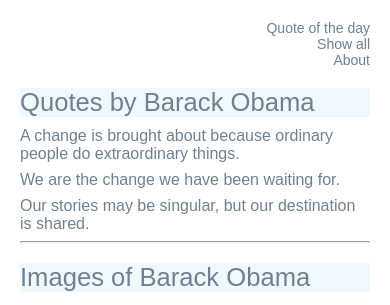
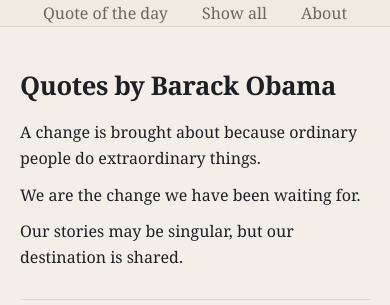
Before and after one commit to varadarohokale/cs412, a Django app: page /show_all/ in a window 390 px wide. Shown: the top 305 px of the page. Run offline with Django 5.2, Linux system fonts and the light colour scheme.

Commit message:
Improved CSS

```diff
--- a/quotes/templates/quotes/base.html
+++ b/quotes/templates/quotes/base.html
@@ -1,31 +1,51 @@
+<!--
+File: base.html
+Author: Varada Rohokale (vroho@bu.edu), 1/29/2026
+Description: Base HTML template for the quotes application. Defines the
+overall page structure, navigation bar, stylesheet inclusion, and a
+content block for child templates to extend.
+-->
+
 {% load static %}
-<html>
+<!DOCTYPE html>
+<html lang="en">
 
 <head>
+    <!-- Link the main stylesheet used across all pages -->
     <link rel="stylesheet" href="{% static 'styles.css' %}">
 </head>
 
 <body>
+    <!-- Navigation bar for site-wide page links -->
     <nav>
         <ul>
+            <!-- Link to the home page displaying a random quote -->
             <li>
                 <a href="{% url 'homepage' %}">Quote of the day</a>
             </li>
+
+            <!-- Link to the page displaying all quotes and images -->
             <li>
                 <a href="{% url 'showallpage' %}">Show all</a>
             </li>
+
+            <!-- Link to the about page -->
             <li>
                 <a href="{% url 'aboutpage' %}">About</a>
             </li>
         </ul>
     </nav>
-    {% block content %}
-    {% endblock %}
 
+    <main>
+        <!-- Content block to be overridden by child templates -->
+        {% block content %}
+        {% endblock %}
+    </main>
+
+    <!-- Footer section displaying author and page generation time -->
+    <hr>
+    <p>Page created by vroho@bu.edu</p>
+    <p>Generated at: {{ current_time }}</p>
 </body>
 
-<hr>
-<p>Page created by vroho@bu.edu</p>
-<p>Generated at: {{ current_time }}</p>
-
 </html>
--- a/quotes/templates/quotes/show_all.html
+++ b/quotes/templates/quotes/show_all.html
@@ -1,26 +1,34 @@
-{% extends 'quotes/base.html' %}
-<html>
+<!--
+File: show_all.html
+Author: Varada Rohokale (YOUR_BU_EMAIL@bu.edu), 1/29/2026
+Description: Display all available Barack Obama quotes and images on a
+single page using Django template variables.
+-->
+
+{% extends "quotes/base.html" %}
 
 {% block content %}
-
+<!-- Container for displaying all quotes and images -->
 <div class="show-all">
 
-    <h1> Quotes by Barack Obama</h1>
+    <!-- Section heading for the quotes -->
+    <h1>Quotes by Barack Obama</h1>
 
+    <!-- Display each quote passed from the Django view -->
     <p>{{ quote1 }}</p>
     <p>{{ quote2 }}</p>
     <p>{{ quote3 }}</p>
 
+    <!-- Horizontal rule to visually separate sections -->
     <hr>
 
-    <h1> Images of Barack Obama</h1>
+    <!-- Section heading for the images -->
+    <h1>Images of Barack Obama</h1>
 
-    <img src="{{ image1 }}" alt="Quote image">
-    <img src="{{ image2 }}" alt="Quote image">
-    <img src="{{ image3 }}" alt="Quote image">
+    <!-- Display each image passed from the Django view -->
+    <img src="{{ image1 }}" alt="Image of Barack Obama">
+    <img src="{{ image2 }}" alt="Image of Barack Obama">
+    <img src="{{ image3 }}" alt="Image of Barack Obama">
 
 </div>
-
 {% endblock %}
-
-</html>
--- a/quotes/views.py
+++ b/quotes/views.py
@@ -1,53 +1,67 @@
+# File: views.py
+# Author: Varada Rohokale (vroho@bu.edu), 1/29/2026
+# Description: Django view functions for the quotes app. Renders the home page
+# with a random quote/image, a page showing all quotes/images, and an about page.
+
 from django.shortcuts import render
 from django.http import HttpResponse, HttpRequest
 import random, time
 
-# Create your views here.
 def home(request):
+    """Render the home page with a randomly selected quote and image."""
 
+    # Template path for the home page.
     template = "quotes/quote.html"
 
+    # Store available quote options to randomly choose from.
     quotes_list = [
         "A change is brought about because ordinary people do extraordinary things.",
         "We are the change we have been waiting for.",
-        "Our stories may be singular, but our destination is shared."
+        "Our stories may be singular, but our destination is shared.",
     ]
 
+    # Store available image URLs to randomly choose from.
     images_list = [
         "https://upload.wikimedia.org/wikipedia/commons/thumb/8/8d/President_Barack_Obama.jpg/960px-President_Barack_Obama.jpg?20130118131738",
         "https://images.ctfassets.net/l7h59hfnlxjx/5g97MzE205qjO2zX4GyWUf/85530ceb7e80d83ac4b0a2f2eb001869/e91bbc527e3dfe8306537af2cd50674d?q=75&w=1014&fm=webp",
         "https://peopleenespanol.com/thmb/q0bbF-NT9jgJLGuCwfM8ZA8EUjA=/1500x0/filters:no_upscale():max_bytes(150000):strip_icc()/obama1-2-f100fd55722140faaff5e4d9bd81990d.jpg",
-
     ]
 
+    # Choose one quote and one image at random for display.
     random_quote = random.choice(quotes_list)
     random_image = random.choice(images_list)
 
+    # Build the template context dictionary used by the HTML template.
     context = {
         "quote": random_quote,
         "image": random_image,
-        'current_time': time.ctime(),
+        "current_time": time.ctime(),
     }
 
-    return render (request, template, context)
+    return render(request, template, context)
+
 
 def show_all(request):
+    """Render the page showing all quotes and images."""
 
+    # Template path for the show-all page.
     template = "quotes/show_all.html"
 
+    # Store all quotes to display on the page.
     quotes_list = [
         "A change is brought about because ordinary people do extraordinary things.",
         "We are the change we have been waiting for.",
-        "Our stories may be singular, but our destination is shared."
+        "Our stories may be singular, but our destination is shared.",
     ]
 
+    # Store all image URLs to display on the page.
     images_list = [
         "https://upload.wikimedia.org/wikipedia/commons/thumb/8/8d/President_Barack_Obama.jpg/960px-President_Barack_Obama.jpg?20130118131738",
         "https://images.ctfassets.net/l7h59hfnlxjx/5g97MzE205qjO2zX4GyWUf/85530ceb7e80d83ac4b0a2f2eb001869/e91bbc527e3dfe8306537af2cd50674d?q=75&w=1014&fm=webp",
         "https://peopleenespanol.com/thmb/q0bbF-NT9jgJLGuCwfM8ZA8EUjA=/1500x0/filters:no_upscale():max_bytes(150000):strip_icc()/obama1-2-f100fd55722140faaff5e4d9bd81990d.jpg",
-
     ]
 
+    # Map each quote and image to separate context keys for easy use in the template.
     context = {
         "quote1": quotes_list[0],
         "quote2": quotes_list[1],
@@ -55,18 +69,19 @@
         "image1": images_list[0],
         "image2": images_list[1],
         "image3": images_list[2],
-        'current_time': time.ctime(),
+        "current_time": time.ctime(),
     }
 
-    return render (request, template, context)
+    return render(request, template, context)
+
 
 def about(request):
+    """Render the about page which has information about the author and the person who said the quotes."""
 
+    # Template path for the about page.
     template = "quotes/about.html"
 
-    context = {
+    # Include the current time so the template can display it.
+    context = {"current_time": time.ctime()}
 
-        'current_time': time.ctime(),
-    }
-
-    return render (request, template, context)
+    return render(request, template, context)
--- a/static/styles.css
+++ b/static/styles.css
@@ -1,302 +1,193 @@
-body {
-    background-color: #fff;
-    color: slategray;
-    font-family: arial;
-    max-width: 900px;
-    margin: 40px auto;
-    padding: 0 20px;
+:root {
+    --bg: #f3efe8;
+    --card: #fbfaf7;
+    --text: #1c1f24;
+    --muted: #6b665c;
+    --border: #ddd6c9;
+    --accent: #8b6f3d;
+
+    --shadow: 0 12px 30px rgba(28, 31, 36, 0.12);
+    --radius: 14px;
+
+    --container: 920px;
+    --pad: 20px;
+    --nav-h: 70px;
 }
 
+* {
+    box-sizing: border-box;
+}
+
+html {
+    scroll-padding-top: calc(var(--nav-h) + 18px);
+}
+
+body {
+    margin: 0;
+    background: var(--bg);
+    color: var(--text);
+    font-family: ui-serif, Georgia, "Times New Roman", serif;
+    line-height: 1.65;
+}
+
+/* NAV */
+nav {
+    background: #f0ebe2;
+    border-bottom: 1px solid var(--border);
+}
+
+nav ul {
+    max-width: var(--container);
+    width: 100%;
+    margin: 0 auto;
+    padding: 0 var(--pad);
+    list-style: none;
+    display: flex;
+    justify-content: flex-end;
+    gap: 14px;
+}
+
+nav a {
+    color: var(--muted);
+    text-decoration: none;
+    padding: 8px 10px;
+    border-radius: 10px;
+}
+
+nav a:hover {
+    color: var(--accent);
+    background: rgba(15, 118, 110, 0.08);
+}
+
+
+main {
+    max-width: var(--container);
+    margin: 0 auto;
+    padding: 26px var(--pad) 36px;
+}
+
+
 h1,
-h2,
-h3,
-h4,
-h5 {
-    font-weight: normal;
-    background: aliceblue;
-    margin: 0;
+h2 {
+    color: var(--text);
+    letter-spacing: -0.015em;
 }
 
 h1 {
-    margin: 20px 0 10px;
-    font-size: 1.6em;
+    font-size: 2.1rem;
+}
 
+h2 {
+    font-size: 1.5rem;
+    color: var(--accent);
 }
 
 p {
-    margin: 8px 0;
+    margin: 10px auto;
+    max-width: 720px;
+    color: var(--text);
 }
 
-p {
-    max-width: 650px;
-    margin-left: auto;
-    margin-right: auto;
+main {
+    padding-top: 20px;
+    padding-bottom: 28px;
 }
 
-a,
-a:visited {
-    color: slategrey;
-    text-decoration: none;
+h1 {
+    margin-bottom: 12px;
 }
 
-a:hover {
-    color: darkblue;
-    text-decoration: none;
-    background-color: white;
-    /* font-weight: bold; */
+.card+.card {
+    margin-top: 14px;
 }
 
-body {
-    max-width: 960px;
-    margin: 20px auto;
-    padding: 20px auto;
-
+.muted {
+    color: var(--muted);
 }
 
-header {
-    width: 100%;
-    display: grid;
-    grid-template-columns: 1fr 1fr;
-    background: aliceblue;
-    position: fixed;
-    top: 0px;
-    z-index: 999;
-    /* padding-right: 50px auto; */
+
+.card {
+    background: var(--card);
+    border: 1px solid var(--border);
+    border-radius: var(--radius);
+    box-shadow: var(--shadow);
+    padding: 22px;
 }
 
-footer {
+.card+.card {
+    margin-top: 18px;
+}
+
+
+.quote {
+    font-size: 1.15rem;
+    line-height: 1.7;
+    margin: 0;
+    color: var(--text);
+}
+
+.quote::before,
+.quote::after {
+    color: var(--accent);
+    font-weight: 700;
+}
+
+.attribution {
+    margin-top: 10px;
+    color: var(--muted);
+    font-size: 0.95rem;
+}
+
+
+img {
     width: 100%;
-    background: aliceblue;
-    position: fixed;
-    bottom: 0px;
+    max-width: 820px;
+    height: auto;
+    display: block;
+    margin: 14px auto 0;
+    border-radius: 12px;
+    border: 1px solid var(--border);
+    background: #f3f4f6;
+}
+
+
+.grid {
+    display: grid;
+    grid-template-columns: 1fr;
+    gap: 16px;
+    max-width: 920px;
+    margin: 0 auto;
+}
+
+@media (min-width: 900px) {
+    .grid {
+        grid-template-columns: 1fr 1fr;
+    }
+}
+
+/* footer area from your <hr> + p tags */
+hr {
+    border: none;
+    border-top: 1px solid var(--border);
+    margin: 28px auto 10px;
+    max-width: var(--container);
 }
 
 hr+p,
 hr+p+p {
-    font-size: 0.85em;
-    color: #777;
+    max-width: var(--container);
+    padding: 0 var(--pad);
+    color: var(--muted);
+    font-size: 0.92rem;
 }
 
-
-.wrapper {
-    /* centering and margin around whole wrapper element */
-    border: 2px solid;
-    max-width: 100%;
-    position: relative;
-    top: 50px;
-    scroll-padding-top: 100px;
-    /* scroll-padding-bottom: 100px; */
-    padding-bottom: 50px;
-
-    /* top:100px; */
-    /* bottom: 100px; */
-}
-
-
-div.wrapper h1 {
-    text-align: center;
-    color: darkblue;
-    margin: 10px auto;
-    font-size: 2.4 em;
-
-}
-
-div.wrapper h2 {
-    text-align: left;
-    color: darkblue;
-    margin: 5px auto;
-    font-size: 2 em;
-}
-
-
-section {
-    border: 2px solid darkblue;
-    /* border around each event */
-    position: relative;
-    padding-bottom: 4px;
-}
-
-
-nav {
-    justify-self: end;
-    background: none;
-    color: darkblue;
-    /* border: 1px solid; */
-    text-align: right;
-    margin-bottom: 20px;
-}
-
-nav li {
-    display: inline-block;
-    margin-left: 20px;
-}
-
-nav button {
-    background: none;
-    color: slategray;
-    font-family: Arial;
-    cursor: pointer;
-    border: 0;
-    font-size: 1.2 em;
-}
-
-.mc-table {
-    display: table;
-    width: 100%;
-    table-layout: fixed;
-}
-
-
-.mc-table-head {
-    border: 1px dashed darkblue;
-    /*border around each row */
-    display: table-row;
-    font-size: 1.2em;
-}
-
-.mc-table-head .detail {
-    display: table-cell;
-    color: darkblue;
-    font-weight: bold;
-    background-color: white;
-    padding: 5px;
-    position: relative;
-
-}
-
-.mc-table-row {
-    display: table-row;
-    border: 1px dashed darkblue;
-    /*border around each row */
-    background-color: white;
-}
-
-
-.mc-table-row .detail {
-    color: darkblue;
-    display: table-cell;
-
-    padding: 5px;
-}
-
-.mc-table-row .detail img {
-    max-height: 75px;
-    align-content: right;
-}
-
-/* must have no space before :hover */
-.mc-table-row:hover {
-    background-color: aliceblue;
-    border: 1px solid;
-}
-
-.site-form {
-    margin-top: 10px;
-    /* border: 2px solid darkblue; */
-    padding: 10px;
-}
-
-/* style the forms with class site-form */
-.site-form input,
-.site-form textarea,
-.site-form select {
-    display: block;
-    margin: 5px 0 0 0;
-    padding: 5px;
-}
-
-/* style the submit button ; didn't quite work?? */
-.site-form input [type="submit"] {
-    background: slategray;
-    border: 0;
-    color: fff;
-    font-size: 1.2em;
-    border-radius: 4px;
-    margin: 5px 0;
-}
-
-
-/* style the help text in the forms */
-.helptext,
-.helptext.ul {
-    margin-top: 0 auto;
-    bottom: 20px;
-    color: #bbb;
-    font-size: 0.9em;
-}
-
-/* style the error list in the forms validation */
-.errorlist li {
-    padding: 10px;
-    list-style-type: none;
-    border: 1px solid crimson;
-    color: crimson;
-    margin: 10px 0;
-}
-
-
-.errorlist {
-    padding: 0px;
-}
-
-img {
-    width: 600px;
-    height: 400px;
-    max-width: 100%;
-    object-fit: contain;
-    display: block;
-    margin: 16px auto;
-}
-
-.show-all {
-    max-width: 900px;
-    margin: 0 auto;
-}
-
-.quote-block {
-    border: 1px solid #ddd;
-    padding: 16px;
-    margin: 24px 0;
-    background-color: #fff;
-}
-
-/* keep images neat inside each block */
-.quote-block img {
-    display: block;
-    margin: 12px auto;
-    width: 600px;
-    height: 400px;
-    max-width: 100%;
-    object-fit: contain;
-    background-color: #f2f2f2;
-}
-
-/* responsive styles when width is less than 1400px */
-@media screen and (max-width: 560px) {
-    header h1 {
-        size: 0.8em;
+@media (max-width: 560px) {
+    h1 {
+        font-size: 1.6rem;
     }
 
-    nav li {
-        display: block;
-        margin-left: 0px;
-        font-size: 14px;
-        width: 100%;
+    nav ul {
+        justify-content: center;
+        flex-wrap: wrap;
     }
-
-    nav button {
-        background: none;
-        color: slategray;
-        font-family: Arial;
-        cursor: pointer;
-        border: 0;
-        font-size: 20px;
-    }
-
-    /* on mobile, display image as max 95% of available width*/
-    img {
-        max-width: 95%;
-
-    }
-
 }
```
Also changed, not shown: quotes/templates/quotes/about.html (+18 -12 lines), quotes/templates/quotes/quote.html (+14 -8 lines).
